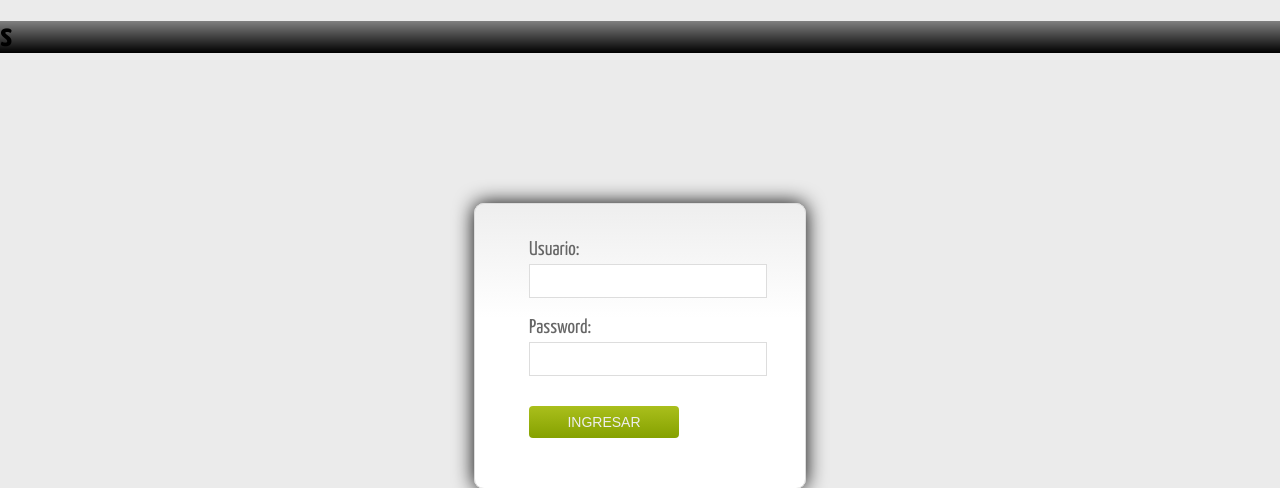
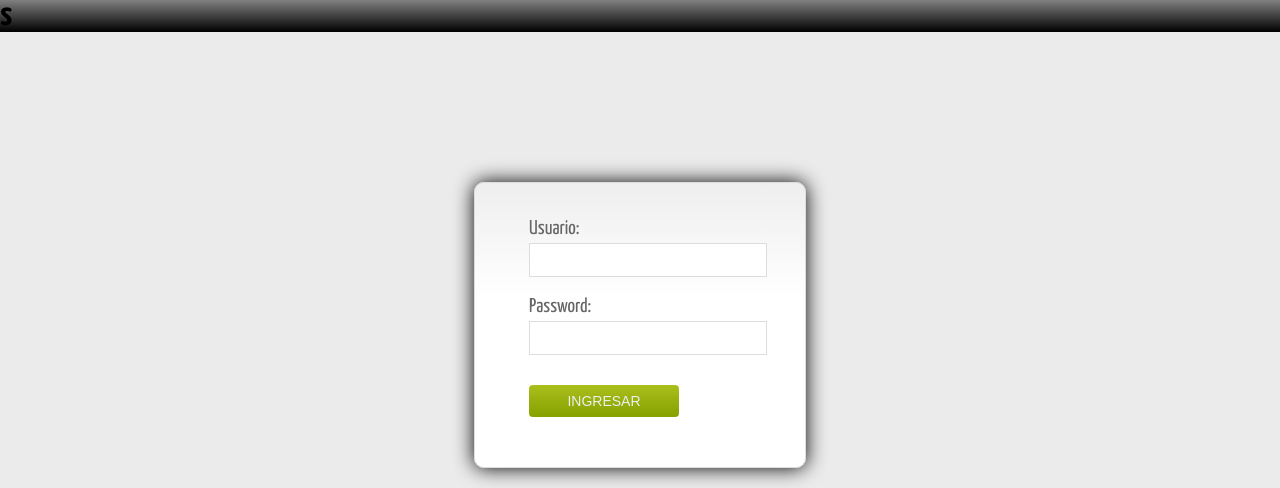
Before and after one commit to yitec/XPD, a PHP site: page /login.html in a window 1280 px wide. Shown: the top 488 px of the page. Run offline with PHP 8.4, Linux system fonts and the light colour scheme.

Commit message:
update 3

```diff
--- a/css/general.css
+++ b/css/general.css
@@ -40,6 +40,7 @@ body {
 
 }
 h1{
+	margin-top: 0px;
 	width: 100%;
 	background: -webkit-linear-gradient(gray,black);
 	background: -moz-linear-gradient(gray,black);
```
